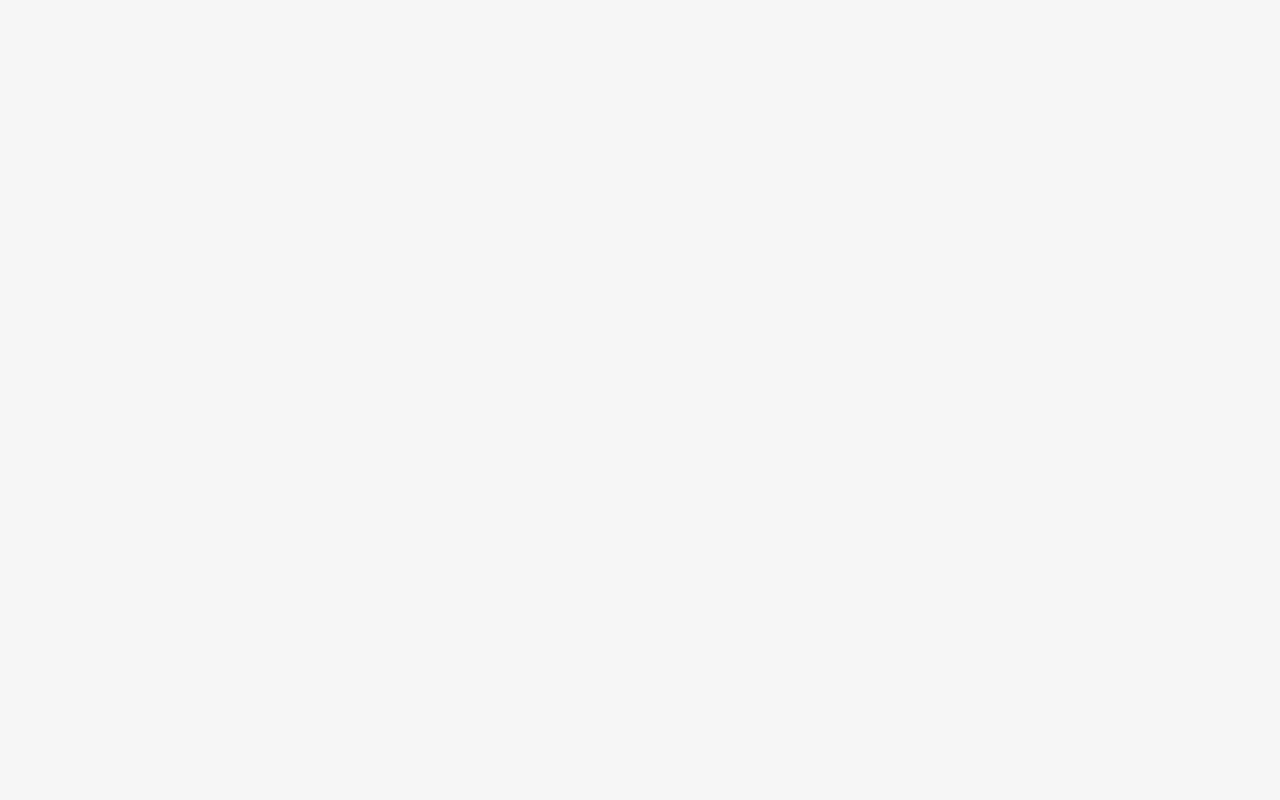
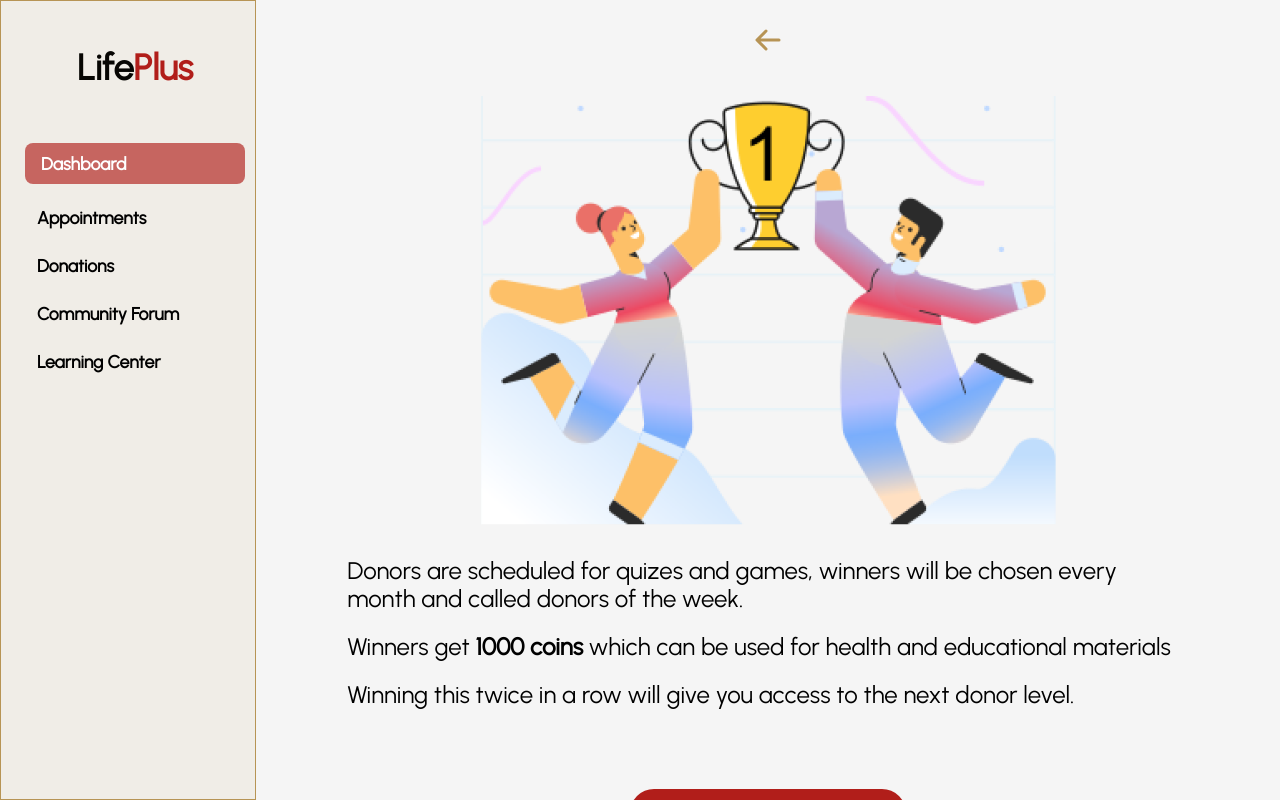
Before and after one commit to oreoluwa212/lifePlus-webapp, a React (Vite) app: page /dashboard/leader-board in a window 1280 px wide. Before the commit this address had no page. Built offline with nearby package versions, Linux system fonts and the light colour scheme.

Commit message:
feat: created leader-board-page

```diff
--- a/src/App.jsx
+++ b/src/App.jsx
@@ -28,6 +28,7 @@ import AppointmentsScheduleDonor from "./pages/web-App/AppointmentsScheduleDonor
 
 import SubmitSchheduleDonor from "./components/web-App/SubmitSchheduleDonor.jsx";
 import HealthSummary from "./pages/web-App/HealthSummary.jsx";
+import LeaderBoardPage from "./pages/web-App/LeaderBoard.jsx";
 LoginAsPage;
 function App() {
   return (
@@ -47,6 +48,7 @@ function App() {
         <Route path="/dashboard/profile" element={<DonorsManageProfile />} />
         <Route path="/dashboard/health-summary" element={<HealthSummary />} />
         <Route path="/dashboard/points" element={<PointsDonor />} />
+        <Route path="/dashboard/leader-board" element={<LeaderBoardPage/>}/>
         <Route path="/update-profile" element={<UpdateProfilePage />} />
         <Route path="/appointments" element={<AppointmentsPage />} />
         <Route
--- a/src/assets/index.js
+++ b/src/assets/index.js
@@ -20,6 +20,7 @@ import google from '../assets/images/google.png'
 import user1 from '../assets/images/user1.png'
 import user2 from '../assets/images/user2.png'
 import user3 from '../assets/images/user3.png'
+import leaderboardImg from '../assets/images/leaderboardimg.png'
 
 export {
     benefit1,
@@ -27,5 +28,6 @@ export {
     benefit3,
     benefit4,
     benefit5,
-    user1, user2, user3, donor1, donor2, landing, points, learning, homepage, overlap, gauge, onboard, signImg, user, map, google, aboutUs
+    user1, user2, user3, donor1, donor2, landing, points, learning, homepage, overlap, gauge, onboard, signImg, user, map, google, aboutUs,
+    leaderboardImg
 }
--- a/src/components/web-App/ForumHeader.jsx
+++ b/src/components/web-App/ForumHeader.jsx
@@ -22,6 +22,8 @@ const ForumHeader = ({ currentUser }) => {
         return "Health Summary";
       case "/donations/history":
         return "Donation History";
+      case "/dashboard/leader-board":
+        return "Donor of The Month";
       default:
         return "Community Forum";
     }
--- a/src/pages/web-App/DashboardPage.jsx
+++ b/src/pages/web-App/DashboardPage.jsx
@@ -115,7 +115,7 @@ const DashboardPage = () => {
                     icon={<PiCrownSimpleBold/>}
                   />
                 </Link>
-                <Link to={''}>
+                <Link to={'/dashboard/leader-board'}>
                   <DashboardCard
                     title="Leaderboard"
                     icon={<FaStethoscope />}
--- a/src/pages/web-App/HealthSummary.jsx
+++ b/src/pages/web-App/HealthSummary.jsx
@@ -30,11 +30,11 @@ const HealthSummary = () => {
               Having issues? Please contact customer support.
             </h3>
             <button
-              type="submit"
-              className="bg-red text-white text-[18px] w-[30%] border-none rounded-[32px] lgss:px-8 lgss:h-[48px] h-[50px] mt-4 lgss:mt-12 "
-            >
-              Donate Blood
-            </button>
+            type="submit"
+            className="bg-red text-white text-[18px] border-none rounded-[32px] h-[50px] w-40 lgss:px-8 lgss:h-[48px] lgss:w-[30%] mt-4 lgss:mt-12 "
+          >
+            Donate Blood
+          </button>
           </div>
         </div>
       </div>
--- /dev/null
+++ b/src/pages/web-App/LeaderBoard.jsx
@@ -0,0 +1,49 @@
+import React from "react";
+import SideBar from "../../components/web-App/SideBar";
+import ForumHeader from "../../components/web-App/ForumHeader";
+import { Link } from "react-router-dom";
+import {
+  PiUserCircleFill,
+  PiPencilSimpleFill,
+  PiArrowLeftBold,
+} from "react-icons/pi";
+import { leaderboardImg } from "../../assets";
+
+const LeaderBoardPage = ({ }) => {
+  const loggedInUser = JSON.parse(localStorage.getItem("user"));
+  return (
+    <div className="flex flex-row h-screen">
+      <SideBar />
+      <div className="  lgss:w-4/5 w-full h-full overflow-auto lgss:px-[4%] flex flex-col lgss:gap-1">
+        <div className="flex justify-center items-center w-[100%]">
+          <Link to={"/dashboard"}>
+            <PiArrowLeftBold className="text-gold text-[32px] mt-6" />
+          </Link>
+          {loggedInUser && <ForumHeader currentUser={loggedInUser} />}
+        </div>
+        <div className="flex flex-col justify-center items-center gap-8 px-6 mds:px-0 lgss:mt-9 my-6">
+          <img src={leaderboardImg} alt="leaderboardimg"/>
+          <span className="flex flex-col gap-5 mds:px-10">
+            <h2 className="text-left md:text-[24px] text-xl">
+              Donors are scheduled for quizes and games, winners will be chosen every month and called donors of the week.
+            </h2>
+            <h2 className="text-left md:text-[24px] text-xl">
+              Winners get <b>1000 coins</b> which can be used for health and educational materials
+            </h2>
+            <h2 className="text-left md:text-[24px] text-xl">
+              Winning this twice in a row will give you access to the next donor level.
+            </h2>
+          </span>
+          <button
+            type="submit"
+            className="bg-red text-white text-[18px] border-none rounded-[32px] h-[50px] w-40 lgss:px-8 lgss:h-[48px] lgss:w-[30%] mt-4 lgss:mt-12 "
+          >
+            Donate Blood
+          </button>
+        </div>
+      </div>
+    </div >
+  );
+};
+
+export default LeaderBoardPage;
```
Also changed, not shown: src/assets/images/leaderboardimg.png (added).
